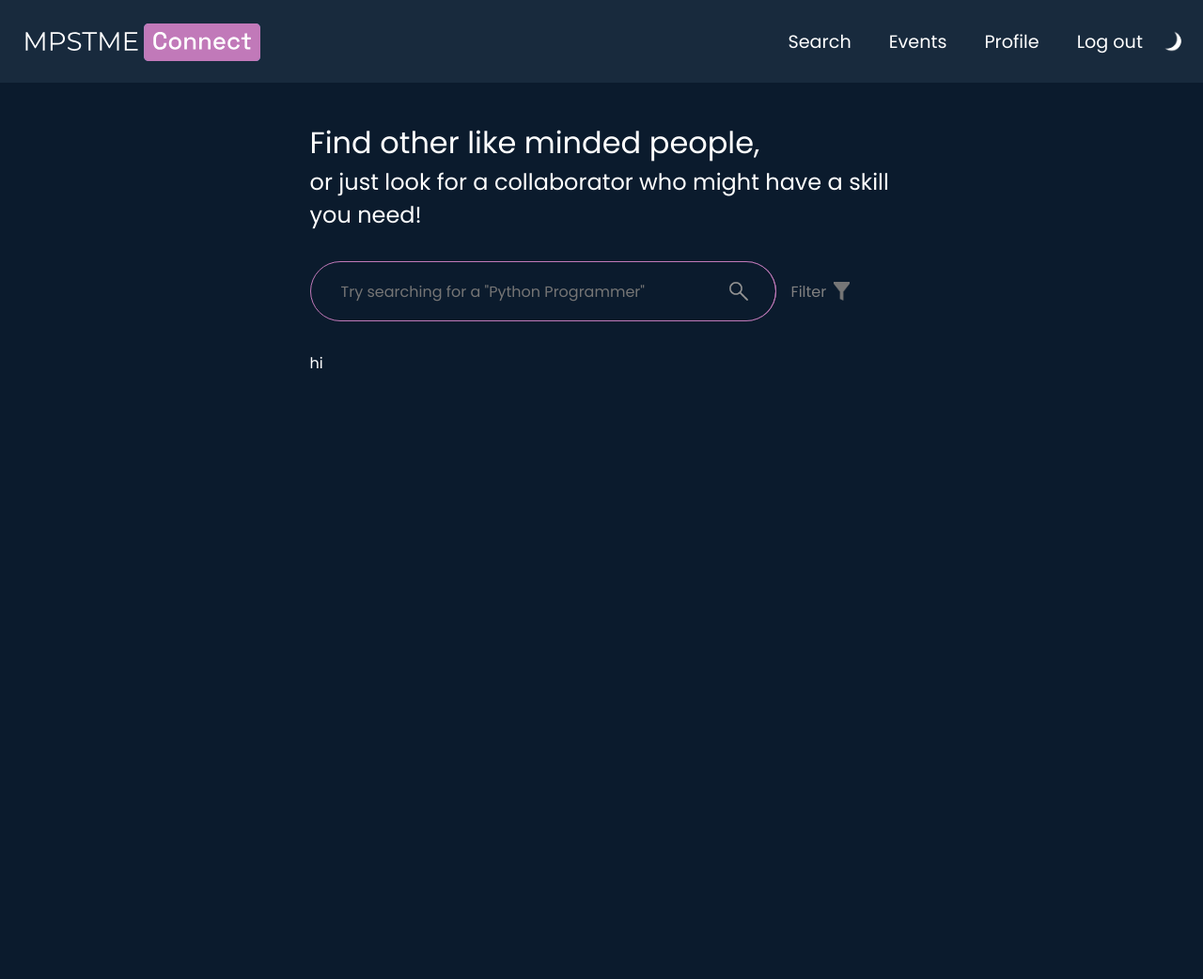
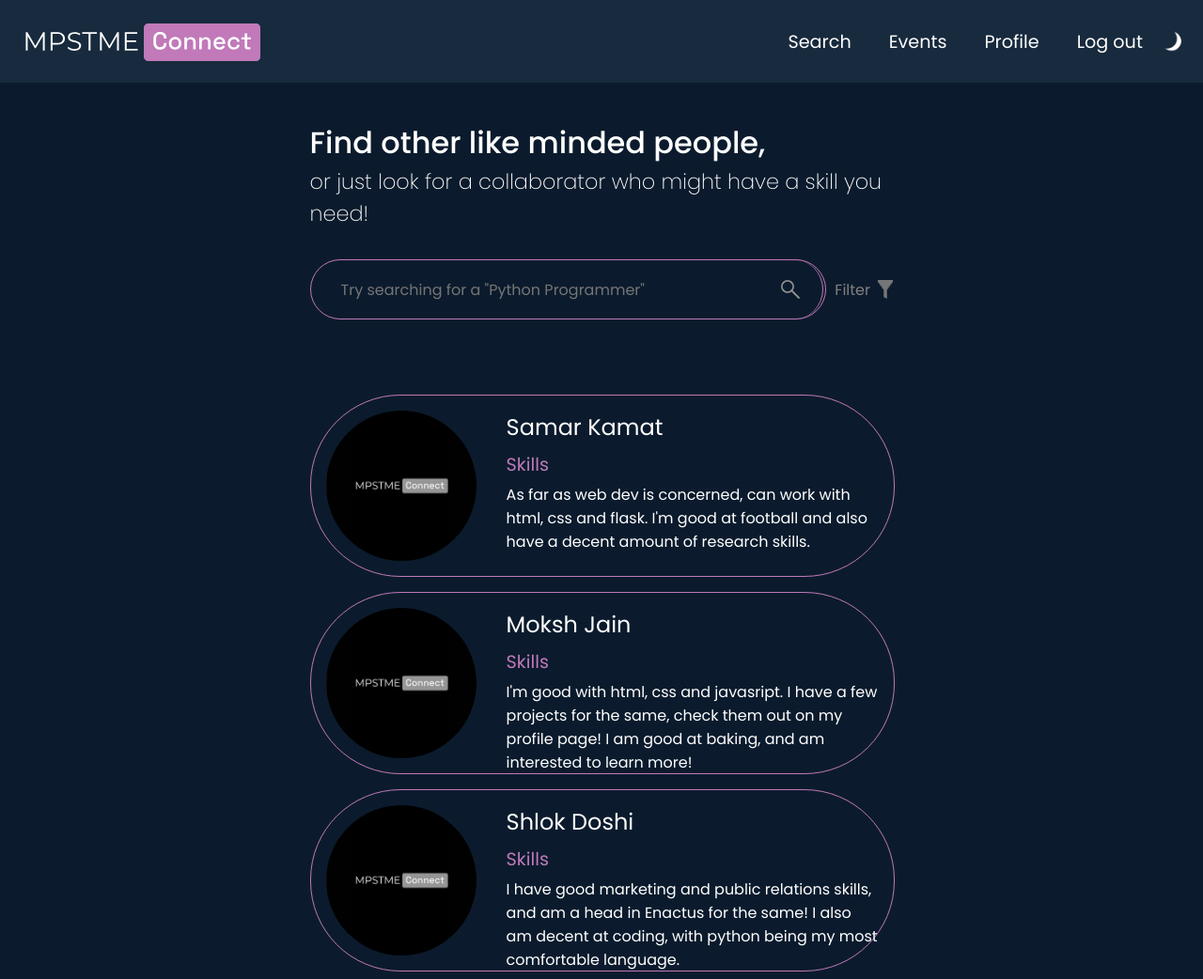
Before and after one commit to Samar-git-hub/MPSTME-Connect, a Flask app: page /search in a window 1280 px wide. Shown: the whole page at 94% size. Before the commit the page ends 392 px from the top, so only its background shows below. Run offline with Flask 3, Linux system fonts and the light colour scheme; the visitor is signed in with stand-in values (Sample User, id 1).

Commit message:
milestone 13
Made the bottom part of the search page, its just how the preview will look. Still have to do the search feature, the filter feature, and the visiting profile page

```diff
--- a/notes.txt
+++ b/notes.txt
@@ -45,4 +45,4 @@ report button with reason
 make sure the file uploaded is safe via werkzueg and also make sure users can only upload safe links, and further maybe
 only intragram, github or linkedin, moslty just do these 3
 
-the filter in search could be search by name, interests, skills, soft skills with the default being search by name
+the filter in search could be search by name, interests, skills, soft skills with the default being search skills
--- a/static/styles.css
+++ b/static/styles.css
@@ -493,16 +493,23 @@ header {
     padding-right: 25%;
     margin-top: 8rem;
 }
+.middle-part-search {
+    display: flex;
+    flex-direction: column;
+    gap: 1rem;
+}
 .search-header {
     font-size: 2rem;
+    font-weight: 500;
 }
 .search-subheader {
-    font-size: 1.5rem;
+    font-size: 1.4rem;
+    font-weight: 250;
 }
 .search-inputbox {
     background-color: transparent;
     border: 0.1rem solid var(--accent-color);
-    width: 80%;
+    width: 100%;
     padding-left: 2rem;
     padding-right: 5rem;
     height: 4rem;
@@ -528,7 +535,7 @@ header {
     justify-content: center;
     border-radius: 5rem;
     box-sizing: border-box;
-    margin-left: -5rem;
+    margin-left: -4.5rem;
 }
 .filter-icon {
     height: 1.2rem;
@@ -548,14 +555,60 @@ header {
     display: flex;
     align-items: center;
     margin-top: 2rem;
-    margin-bottom: 2rem;
+    margin-bottom: 5rem;
 }
 .filter-text {
     color: #808080;
     font-size: 1rem;
     margin-left: 0.8rem;
     margin-right: 0.5rem;
-    cursor: pointer;
+}
+.profile-preview {
+    width: 100%;
+    display: flex;
+    border: 0.1rem solid var(--accent-color);
+    border-radius: 6rem;
+}
+.left-profile-preview {
+    width: 12rem;
+    height: 12rem;
+    padding: 1rem;
+    border-radius: 6rem;
+    box-sizing: border-box;
+}
+.right-profile-preview {
+    flex: 1;
+    height: 12rem;
+    padding: 1rem;
+    border-radius: 6rem;
+    box-sizing: border-box;
+}
+.profile-preview-pic-container {
+    display: flex;
+    justify-content: center;
+    align-items: center;
+}
+.profile-preview-pic {
+    width: 10rem;
+    height: 10rem;
+    object-fit: cover;
+    border-radius: 5rem;
+}
+.right-profile-preview {
+    width: 10rem;
+}
+.search-name {
+    font-size: 1.5rem;
+    margin-bottom: 0.5rem;
+}
+.search-head {
+    font-size: 1.2rem;
+    margin-bottom: 0.3rem;
+    word-break: break-word;
+    color: var(--accent-color);
+}
+.search-description {
+    font-size: 1rem;
 }
 /* for smaller devices (tabs esque) */
 @media (max-width: 768px) {
--- a/templates/search.html
+++ b/templates/search.html
@@ -25,7 +25,66 @@
             </div>
         </div>
         <div class="middle-part-search">
-            hi
+            <div class="profile-preview">
+                <div class="left-profile-preview">
+                    <div class="profile-preview-pic-container">
+                        <img src="/static/black-white-logo.png" class="profile-preview-pic">
+                    </div>
+                </div>
+                <div class="right-profile-preview">
+                    <div class="search-name">
+                        Samar Kamat
+                    </div>
+                    <!-- if by skills, description by skills, if by interests, interests and so on-->
+                    <div class="search-head">
+                        Skills
+                    </div>
+                    <div class="search-description">
+                        As far as web dev is concerned, can work with html, css and flask.
+                        I'm good at football and also have a decent amount of research skills.
+                    </div>
+                </div>
+            </div>
+            <div class="profile-preview">
+                <div class="left-profile-preview">
+                    <div class="profile-preview-pic-container">
+                        <img src="/static/black-white-logo.png" class="profile-preview-pic">
+                    </div>
+                </div>
+                <div class="right-profile-preview">
+                    <div class="search-name">
+                        Moksh Jain
+                    </div>
+                    <!-- if by skills, description by skills, if by interests, interests and so on-->
+                    <div class="search-head">
+                        Skills
+                    </div>
+                    <div class="search-description">
+                        I'm good with html, css and javasript. I have a few projects for the same,
+                        check them out on my profile page! I am good at baking, and am interested to learn more!
+                    </div>
+                </div>
+            </div>
+            <div class="profile-preview">
+                <div class="left-profile-preview">
+                    <div class="profile-preview-pic-container">
+                        <img src="/static/black-white-logo.png" class="profile-preview-pic">
+                    </div>
+                </div>
+                <div class="right-profile-preview">
+                    <div class="search-name">
+                        Shlok Doshi
+                    </div>
+                    <!-- if by skills, description by skills, if by interests, interests and so on-->
+                    <div class="search-head">
+                        Skills
+                    </div>
+                    <div class="search-description">
+                        I have good marketing and public relations skills, and am a head in Enactus for the same!
+                        I also am decent at coding, with python being my most comfortable language.
+                    </div>
+                </div>
+            </div>
         </div>
     </div>
 {% endblock %}
```
